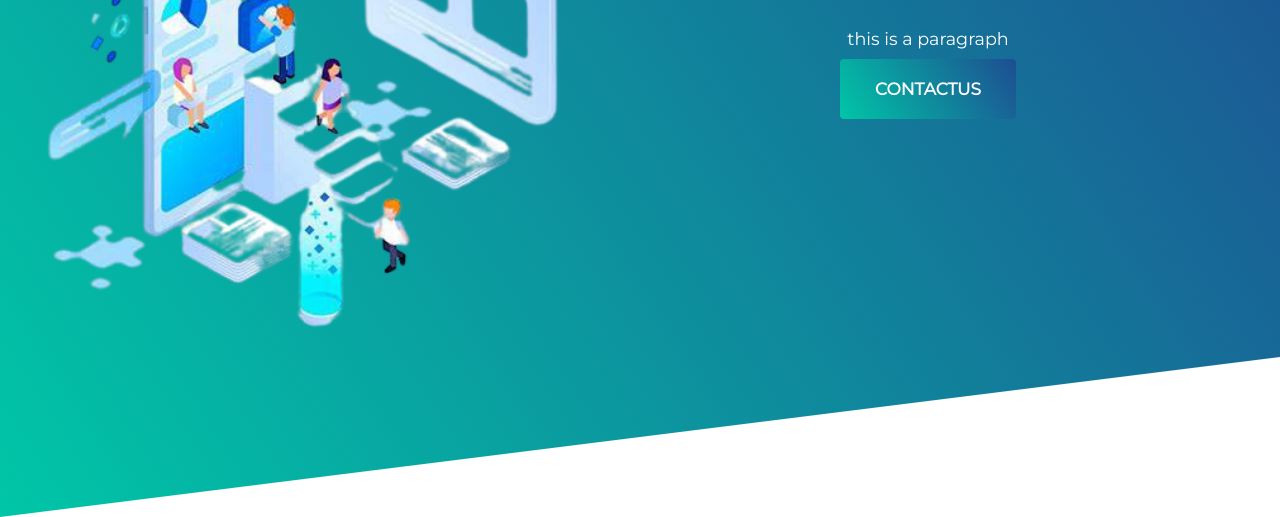
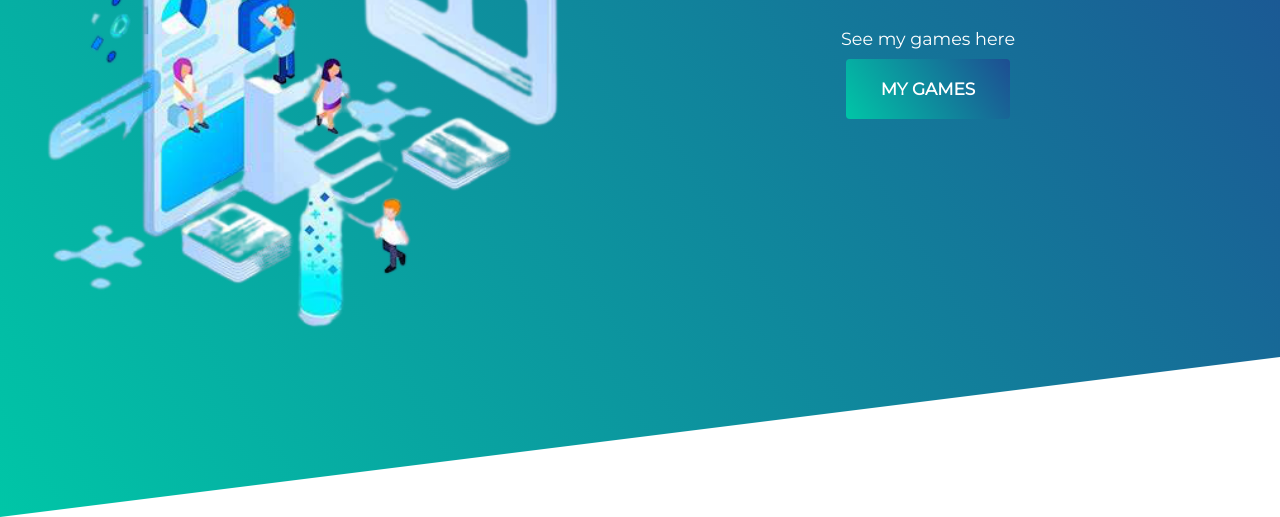
Before and after one commit to arav21/AnubhavWebsiteServices, a plain HTML site: page index.html in a window 1280 px wide. Shown: the part 283-800 px from the top of the page. Drawn offline with Linux system fonts and the light colour scheme.

Commit message:
Update index.html

```diff
--- a/index.html
+++ b/index.html
@@ -30,8 +30,8 @@
   </div>
   <div class="rightside">
    <h1>Our Services</h1>
-   <p>this is a paragraph </p>
-        <a href="#">ContactUs</a>
+   <p> See my games here </p>
+        <a href="#">My Games</a>
   </div>
 
  </section>
```
